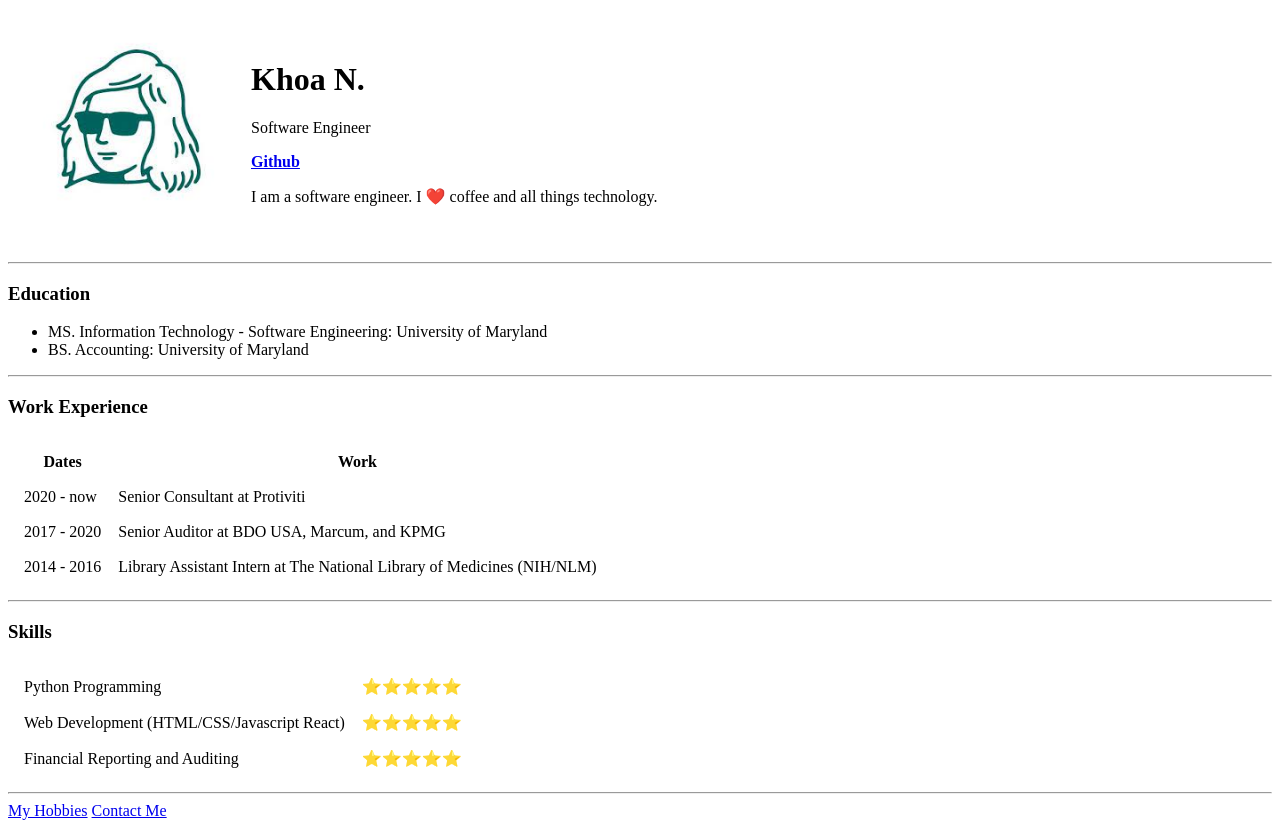
After one commit to khoaddnguyen/DUCK_DUCK_COFFEE, a Flask app: page /test in a window 1280 px wide. The commit adds this page. Run offline with Flask 3, Linux system fonts and the light colour scheme.

Commit message:
add test and logo

```diff
--- a/server.py
+++ b/server.py
@@ -7,6 +7,10 @@ app = Flask(__name__)
 @app.route("/")
 def home():
     return render_template("index.html")
+
+@app.route("/test")
+def test():
+    return render_template("bio-test.html")
 
 @app.route("/shop")
 def shop():
--- /dev/null
+++ b/templates/bio-test.html
@@ -0,0 +1,70 @@
+<!DOCTYPE html>
+<html>
+  <head>
+    <meta charset="utf-8">
+    <title>Khoa's Personal Site</title>
+    <link rel="stylesheet" href="static/styles.css">
+  </head>
+
+  <body>
+    <table cellspacing="20">
+      <tr>
+        <td><img src="/static/logo.jpeg" alt="my profile picture" width="200" height="200"></td>
+        <td><h1>Khoa N.</h1>
+        <p>Software Engineer </p>
+          <p><strong><a href="https://github.com/khoaddnguyen">Github</a></strong></p>
+        <p>I am a software engineer. I ❤️ coffee and all things technology.</p></td>
+      </tr>
+    </table>
+    <hr>
+    <h3>Education</h3>
+    <ul>
+      <li>MS. Information Technology - Software Engineering: University of Maryland</li>
+      <li>BS. Accounting: University of Maryland</li>
+    </ul>
+    <hr>
+    <h3>Work Experience</h3>
+    <table cellspacing="15">
+      <thead>
+        <tr>
+          <th>Dates</th>
+          <th>Work</th>
+        </tr>
+      </thead>
+      <tbody>
+        <tr>
+          <td>2020 - now</td>
+          <td>Senior Consultant at Protiviti</td>
+        </tr>
+        <tr>
+          <td>2017 - 2020</td>
+          <td>Senior Auditor at BDO USA, Marcum, and KPMG</td>
+        </tr>
+        <tr>
+          <td>2014 - 2016</td>
+          <td>Library Assistant Intern at The National Library of Medicines (NIH/NLM)</td>
+        </tr>
+      </tbody>
+    </table>
+    <hr>
+    <h3>Skills</h3>
+    <table cellspacing="15">
+      <tr>
+        <td>Python Programming</td>
+        <td>⭐️⭐️⭐️⭐️⭐️</td>
+      </tr>
+      <tr>
+        <td>Web Development (HTML/CSS/Javascript React)</td>
+        <td>⭐️⭐️⭐️⭐️⭐️</td>
+      </tr>
+       <tr>
+        <td>Financial Reporting and Auditing</td>
+        <td>⭐️⭐️⭐️⭐️⭐️</td>
+      </tr>
+
+    </table>
+    <hr>
+    <a href="hobbies.html">My Hobbies</a>
+    <a href="contact-me.html">Contact Me</a>
+  </body>
+</html>
--- a/templates/index.html
+++ b/templates/index.html
@@ -8,18 +8,18 @@
 </head>
 
 <body>
-<p>DUCK DUCK</p>
+
+<h1>DUCK DUCK</h1>
 <li>SHOP</li>
 <li>PLAY</li>
 <li>FM</li>
 <li>SOURCE-FILES</li>
 
-<img src="">
+<img src="https://media.giphy.com/media/xTiTnM6WqhU5bcOxXy/giphy.gif">
 
 <li>INSTAGRAM</li>
 <li>STORE LOCATOR</li>
 <li>CONTACT US</li>
-<li>SOURCE-FILES</li>
 
 
 </body>
```
Also changed, not shown: templates/fm.html (+28 -0 lines), static/logo.jpeg (added), 1 other file.
